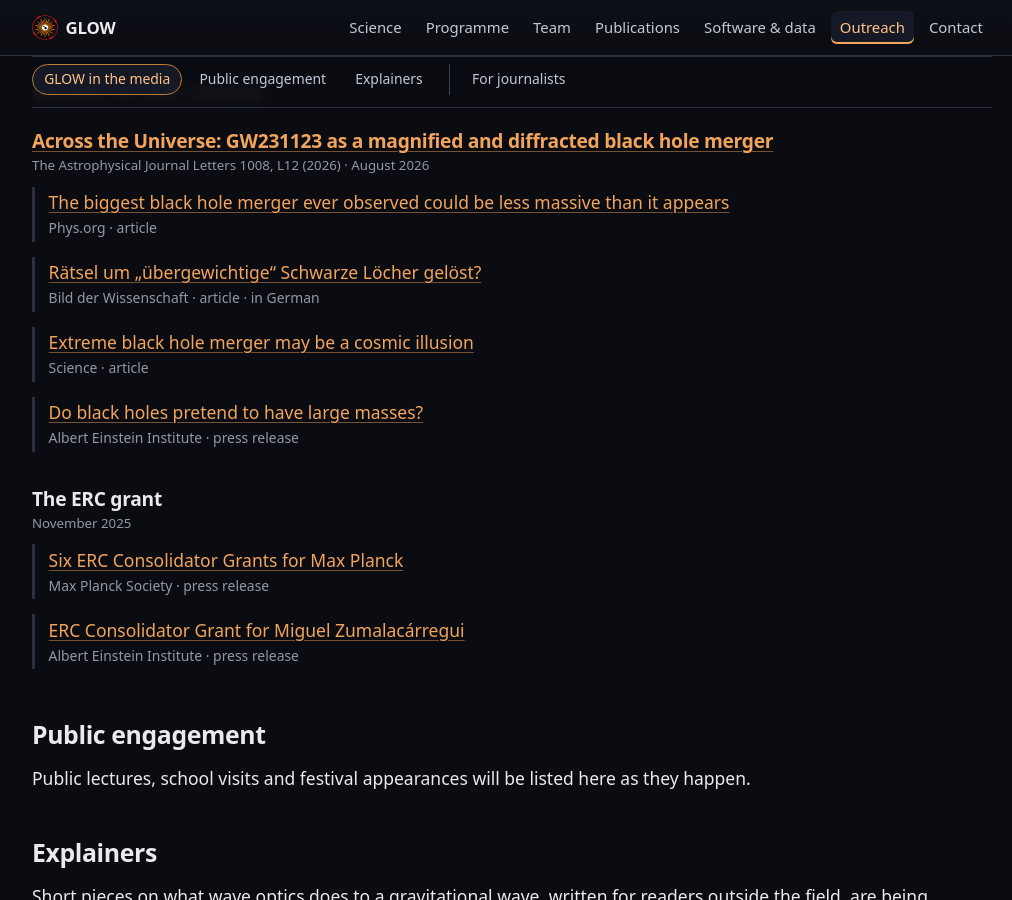
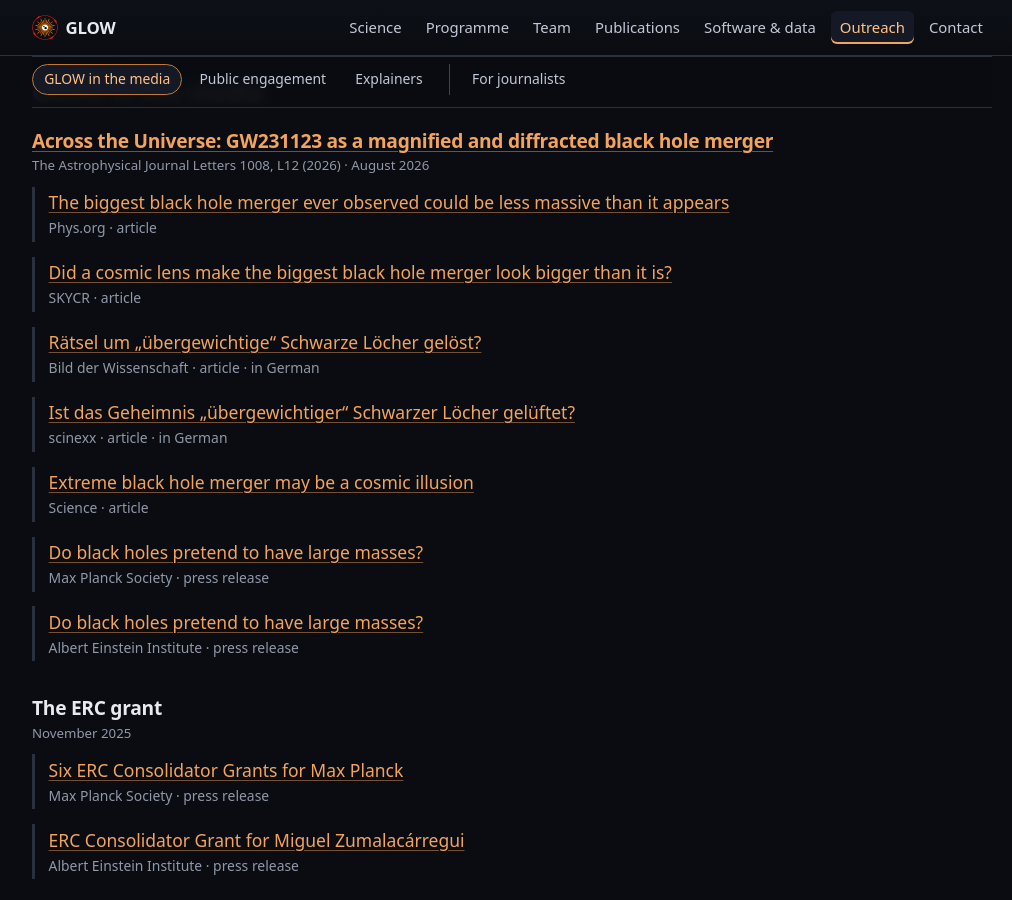
Before and after one commit to glow-astro/website, a Jekyll site: the page built from outreach.html, in a window 1280 px wide and 900 px high, scrolled down 277 px. Shown: the whole window, without its empty margins (128-1140 px from the left). Built offline with Jekyll 4.4.1, drawn with Linux system fonts in a browser that asks for light colours.

Commit message:
Three more pieces on GW231123
From the owner's own search: SKYCR (3 September, English), scinexx (2
September, German) and the Max Planck Society running the AEI release under the
same headline. All three read before adding, for the headline, the date and the
language.

Not added, and each for a reason already agreed: the Cosmology Talks page and
its YouTube video are the project explaining its own work and are linked from
Explainers instead; the IOP page is the paper itself, whose DOI publications.yml
already carries; and the Reddit thread is readers discussing the work rather
than an outlet covering it.

Co-Authored-By: Claude Opus 5 <noreply@anthropic.com>
Claude-Session: https://claude.ai/code/session_01L7GT62S61eYxRuSFTmWGfu

```diff
--- a/_data/media_coverage.yml
+++ b/_data/media_coverage.yml
@@ -47,6 +47,19 @@
       kind: "article"
       date: 2026-09-01
 
+    - outlet: "SKYCR"
+      title: "Did a cosmic lens make the biggest black hole merger look bigger than it is?"
+      url: "https://skycr.org/2026/09/03/gw231123-lensing-black-hole-merger/"
+      kind: "article"
+      date: 2026-09-03
+
+    - outlet: "scinexx"
+      title: "Ist das Geheimnis „übergewichtiger“ Schwarzer Löcher gelüftet?"
+      url: "https://www.scinexx.de/news/kosmos/ist-das-geheimnis-uebergewichtiger-schwarzer-loecher-gelueftet/"
+      kind: "article"
+      lang: "German"
+      date: 2026-09-02
+
     - outlet: "Phys.org"
       title: "The biggest black hole merger ever observed could be less massive than it appears"
       url: "https://phys.org/news/2026-09-biggest-black-hole-merger-massive.html"
@@ -66,6 +79,15 @@
     - outlet: "Albert Einstein Institute"
       title: "Do black holes pretend to have large masses?"
       url: "https://www.aei.mpg.de/1490509/do-black-holes-pretend-to-have-large-masses"
+      kind: "press release"
+      date: 2026-08-26
+
+    # The Max Planck Society runs the AEI's release under the same headline.
+    # Both are listed because they are the two institutional voices, and a
+    # reader following one will not find the other.
+    - outlet: "Max Planck Society"
+      title: "Do black holes pretend to have large masses?"
+      url: "https://www.mpg.de/26940743/do-black-holes-pretend-to-have-large-masses"
       kind: "press release"
       date: 2026-08-26
 
```
